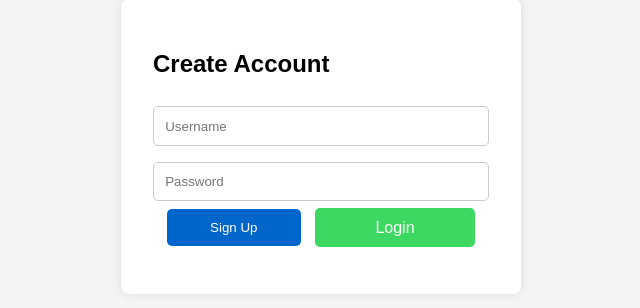
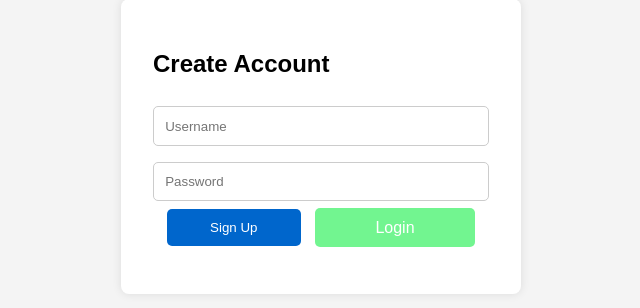
Before and after one commit to zjsan/file-storage-app, a PHP site: page /signup.php in a window 1280 px wide, with the pointer over the restyled element. Shown: the part 297-605 px from the top of the page, without its empty margins (319-959 px from the left). Run offline with PHP 8.4, Linux system fonts and the light colour scheme.

Commit message:
Update form-signup.css

```diff
--- a/css/form-signup.css
+++ b/css/form-signup.css
@@ -40,6 +40,10 @@ a{
     cursor: pointer;
     max-width: 50rem;
     font-size: 1em;
+}
+
+a:hover{
+    background-color: #4af271c6;
 }
 
 .form-buttons{
```
